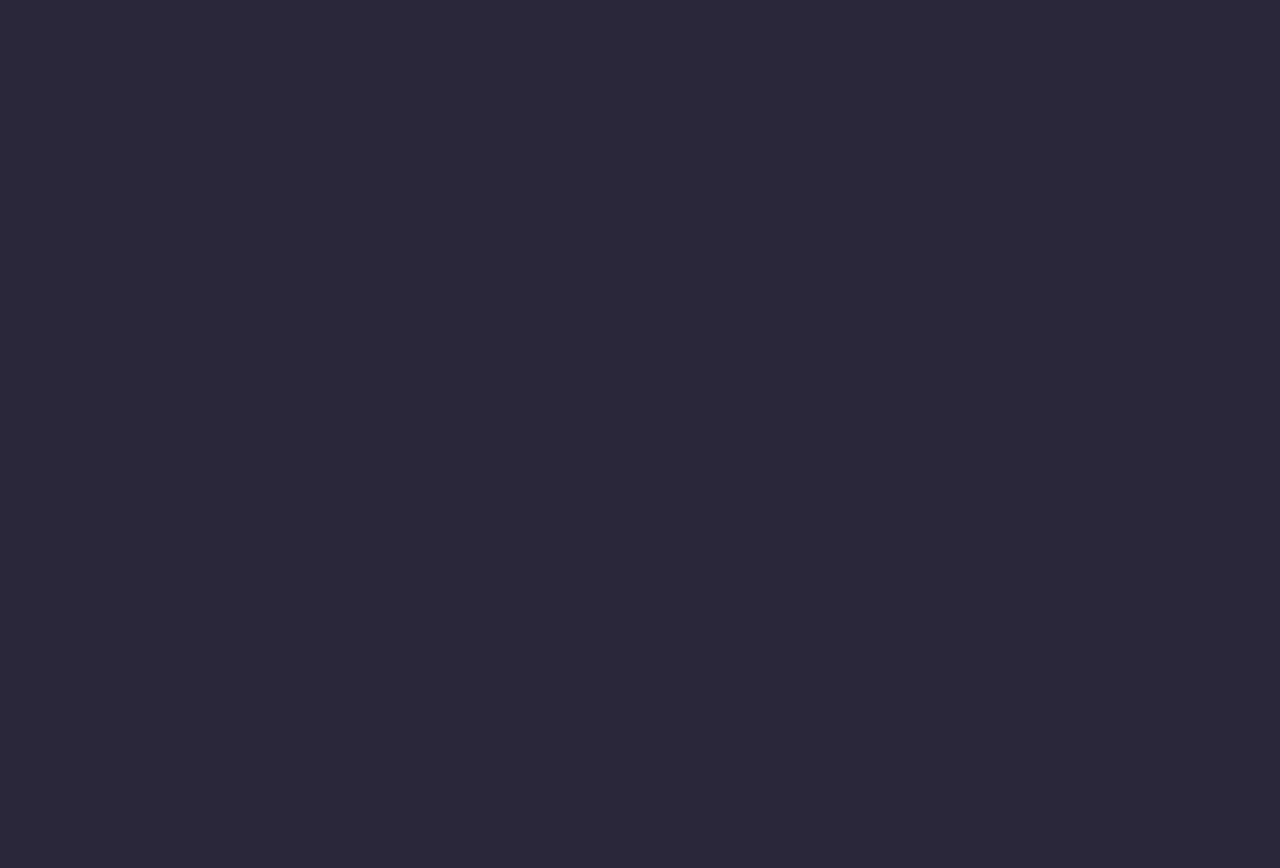
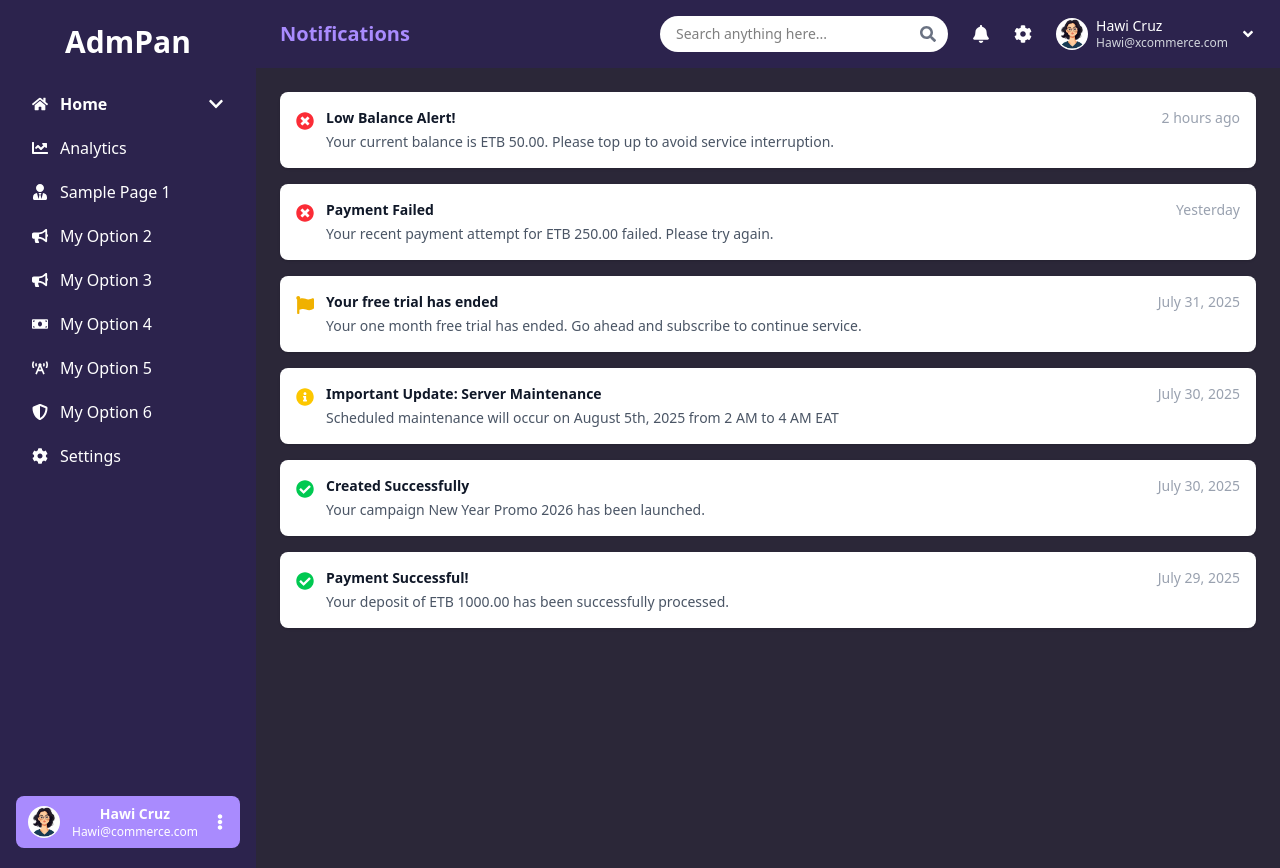
Before and after one commit to natanamanuelmamo/Custom_Admin_Panel_With_ReactJS, a React (Vite) app: page /notifications in a window 1280 px wide. Before the commit this address had no page. Before the commit the page ends 800 px from the top, so only its background shows below. Built offline with nearby package versions, Linux system fonts and the light colour scheme.

Commit message:
notifications page initial

```diff
--- a/src/App.jsx
+++ b/src/App.jsx
@@ -2,6 +2,7 @@ import './App.css'
 import SignIn from "./pages/Auth/SignIn";
 import SignUp from "./pages/Auth/SignUp";
 import SampleFirstPage from "./pages/Categories/SampleFirstPage";
+import Notifications from "./pages/Notifications/Notifications";
 
 import { BrowserRouter as Router, Routes, Route } from "react-router-dom";
 
@@ -14,6 +15,7 @@ function App() {
         <Route path="/" element={<SignIn />} />
         <Route path="/signup" element={<SignUp />} />
         <Route path="/page1" element={<SampleFirstPage />} />
+        <Route path="/notifications" element={<Notifications />} />
 
       </Routes>
     </Router>
--- /dev/null
+++ b/src/pages/Notifications/Notifications.jsx
@@ -0,0 +1,82 @@
+import Sidebar from '../../components/Sidebar';
+import Topbar from '../../components/Topbar';
+import { FaCheckCircle, FaExclamationTriangle, FaTimesCircle, FaFlag, FaInfoCircle } from "react-icons/fa";
+
+const notifications = [
+  {
+    type: "error",
+    title: "Low Balance Alert!",
+    message: "Your current balance is ETB 50.00. Please top up to avoid service interruption.",
+    time: "2 hours ago",
+    icon: <FaTimesCircle className="text-red-500 text-lg" />
+  },
+  {
+    type: "error",
+    title: "Payment Failed",
+    message: "Your recent payment attempt for ETB 250.00 failed. Please try again.",
+    time: "Yesterday",
+    icon: <FaTimesCircle className="text-red-500 text-lg" />
+  },
+  {
+    type: "info",
+    title: "Your free trial has ended",
+    message: "Your one month free trial has ended. Go ahead and subscribe to continue service.",
+    time: "July 31, 2025",
+    icon: <FaFlag className="text-yellow-500 text-lg" />
+  },
+  {
+    type: "info",
+    title: "Important Update: Server Maintenance",
+    message: "Scheduled maintenance will occur on August 5th, 2025 from 2 AM to 4 AM EAT",
+    time: "July 30, 2025",
+    icon: <FaInfoCircle className="text-yellow-400 text-lg" />
+  },
+  {
+    type: "success",
+    title: "Created Successfully",
+    message: "Your campaign New Year Promo 2026 has been launched.",
+    time: "July 30, 2025",
+    icon: <FaCheckCircle className="text-green-500 text-lg" />
+  },
+  {
+    type: "success",
+    title: "Payment Successful!",
+    message: "Your deposit of ETB 1000.00 has been successfully processed.",
+    time: "July 29, 2025",
+    icon: <FaCheckCircle className="text-green-500 text-lg" />
+  },
+];
+
+const Notifications = () => {
+  return (
+    <div className="flex min-h-screen">{/* <div className="flex h-screen"> */}
+        <Sidebar />
+        <div className="flex-1 flex flex-col">
+            <Topbar pageTitle="Notifications" />
+            <div className="p-6 min-h-screen text-white overflow-auto w-full">
+
+                <div className="space-y-4">
+                    {notifications.map((note, index) => (
+                    <div
+                        key={index}
+                        className="bg-white p-4 rounded-lg shadow-sm flex items-start justify-between hover:bg-gray-100"
+                    >
+                        <div className="flex items-start space-x-3">
+                            <div className="pt-1">{note.icon}</div>
+                            <div className="justify-items-start">
+                                <p className="font-semibold text-sm text-gray-900">{note.title}</p>
+                                <p className="text-sm text-gray-600 mt-1">{note.message}</p>
+                            </div>
+                        </div>
+                        <div className="text-sm text-gray-400">{note.time}</div>
+                    </div>
+                    ))}
+                </div>
+
+            </div>
+        </div>
+    </div>
+  );
+};
+
+export default Notifications;
```
